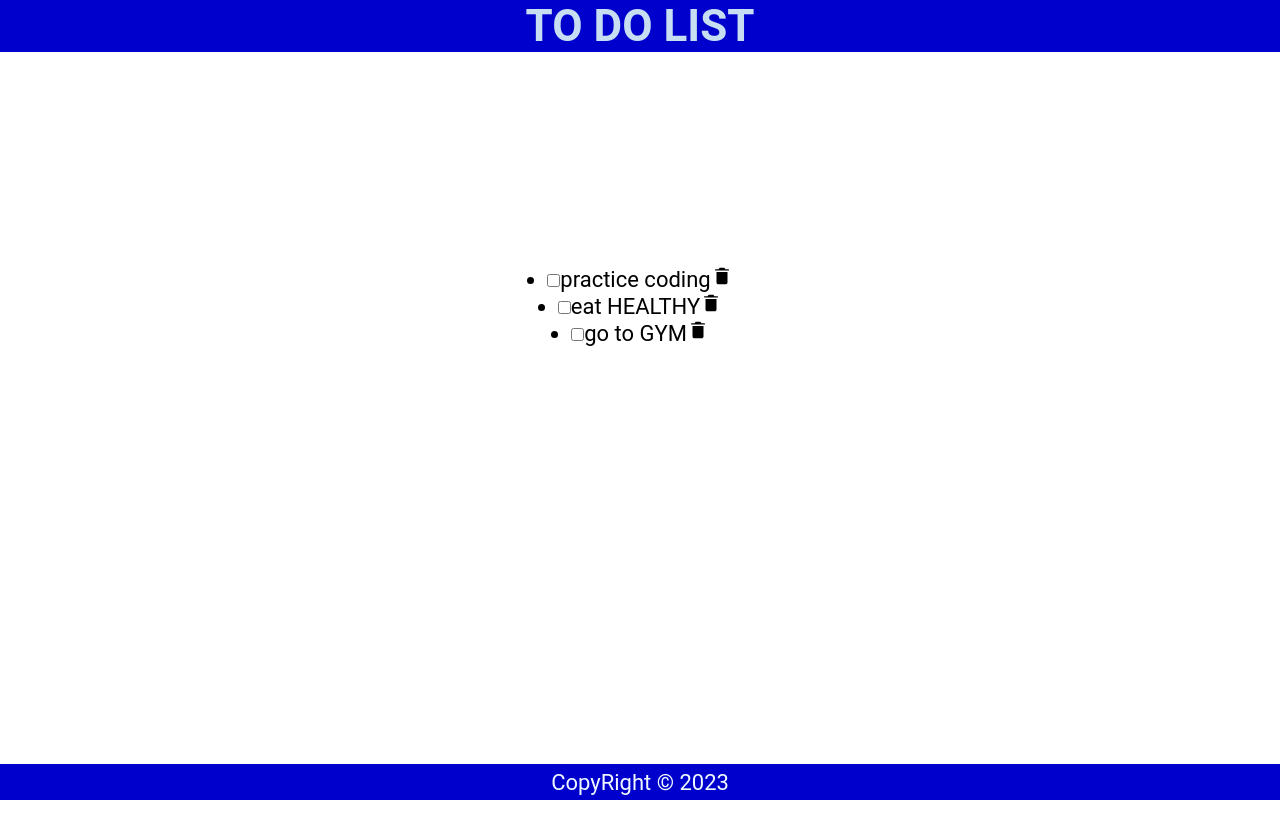
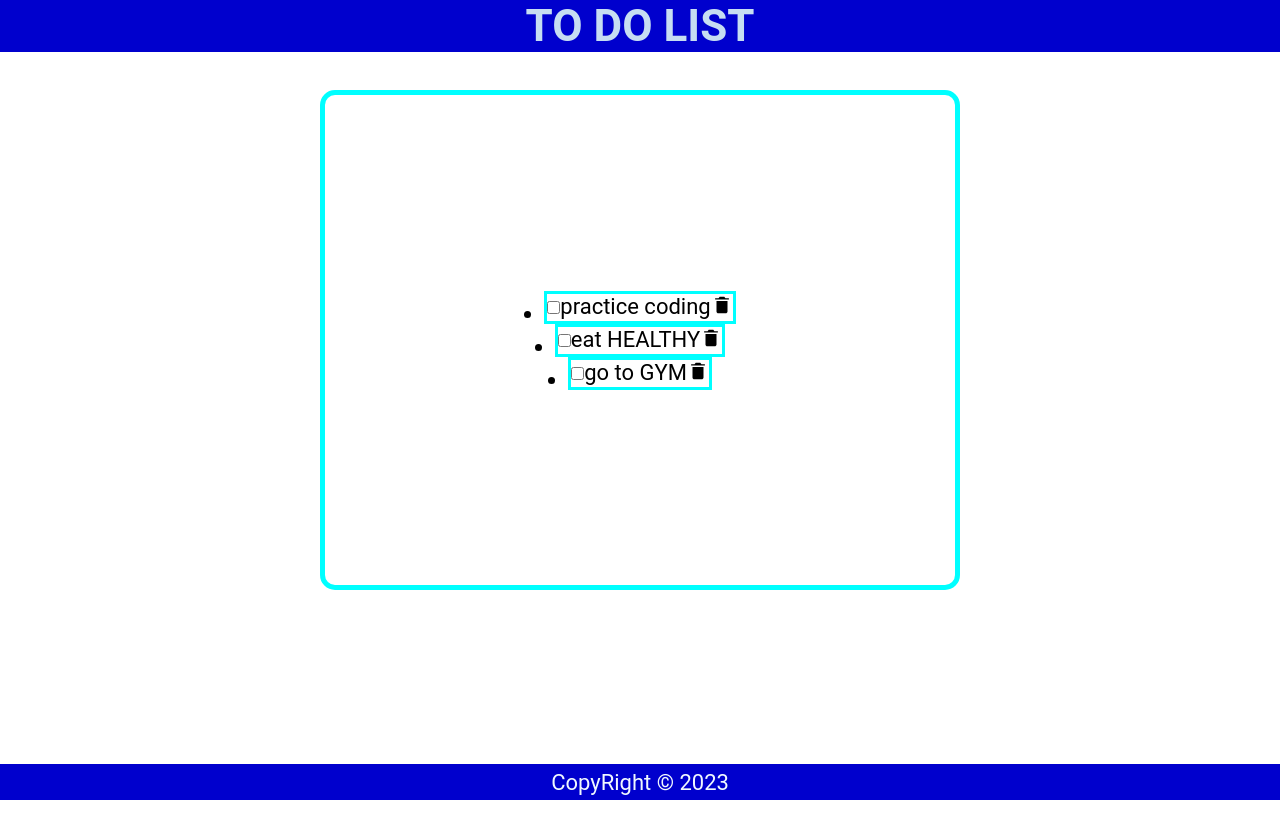
Before and after one commit to HarishM-git/react-projects, a React (Create React App) app in the folder money/: page / in a window 1280 px wide. Shown: the top 838 px of the page. Built offline with nearby package versions, Linux system fonts and the light colour scheme.

Commit message:
aligned as for my thoughts

```diff
--- a/money/src/Content.js
+++ b/money/src/Content.js
@@ -31,17 +31,22 @@ const Content = () => {
 
 
   return (
-    <main>
+    <main >
      {items.map((item)=>{
       return(
-        <ul>
-          <li key={item.id}>
-            <input type="checkbox" name="check" id={item.id} />
-            <label>{item.label}</label>
+          <ul >
+          <li   key={item.id}>
+            <div className='flex'>
+              <input type="checkbox" name="check" id={item.id} />
+              <label>{item.label}</label>
             <span><IoMdTrash role='button' tabIndex={0} /></span>
+
+            </div>
           </li>
 
         </ul>
+
+
       )
      })}
     </main>
--- a/money/src/index.css
+++ b/money/src/index.css
@@ -46,9 +46,16 @@ header {
 }
 
 main {
-  width: 100%;
+
+  width: 50%;
   height: 500px;
-
+  margin-left: auto;
+  margin-right: auto;
+  margin-top: 35px;
+  border-style: solid;
+  border-width: 5px;
+  border-radius: 15px;
+  border-color: aqua;
   display: flex;
   flex-direction: column;
   flex-grow: 1;
@@ -73,3 +80,15 @@ footer {
   position: fixed;
   bottom:0px;
 }
+.flex{
+  display: flex;
+  border-style: solid;
+  border-color: aqua;
+  flex-direction: row;
+
+}
+.container{
+  border-style: solid;
+  border-width: 2px;
+  border-color: aqua;
+}
```
